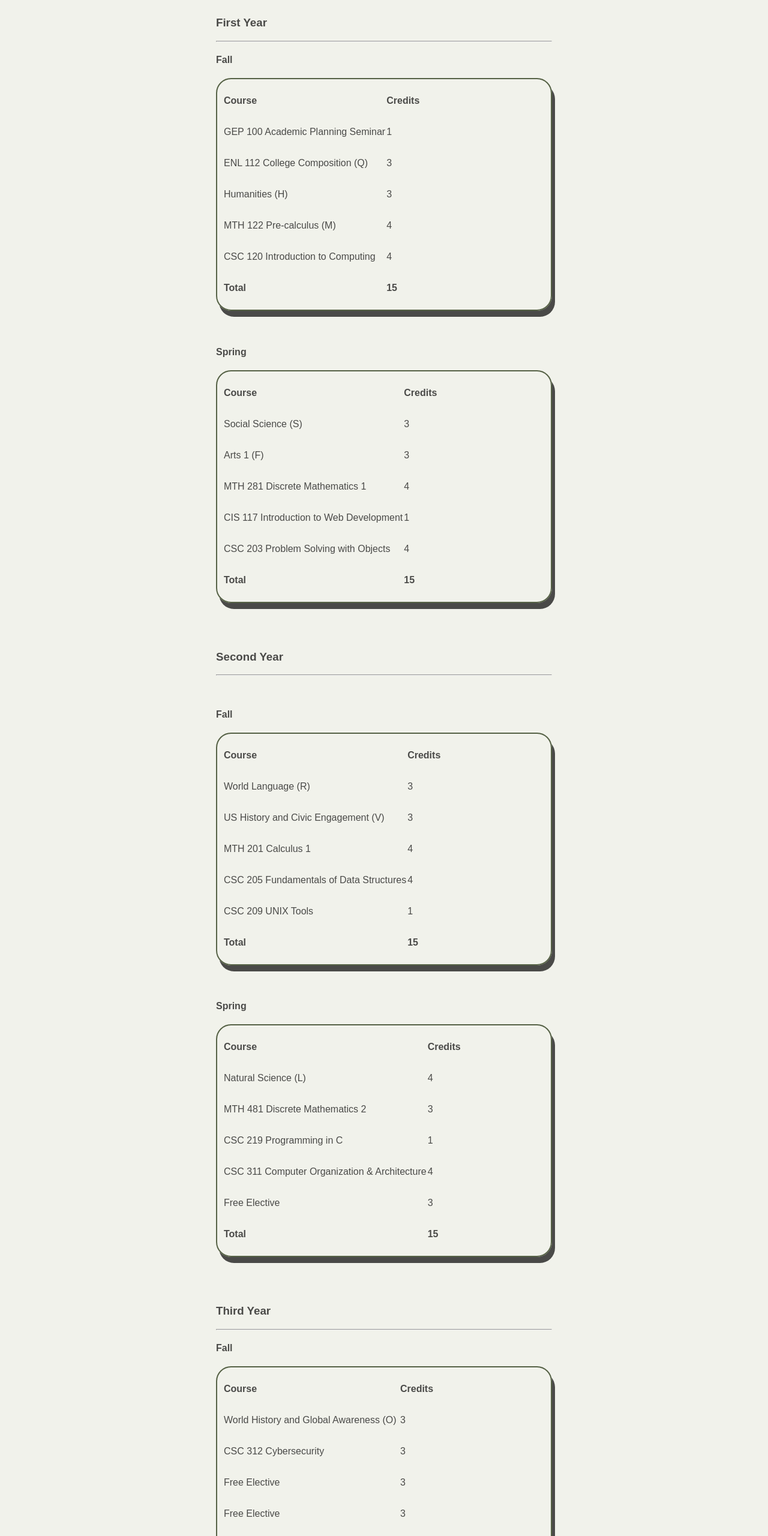
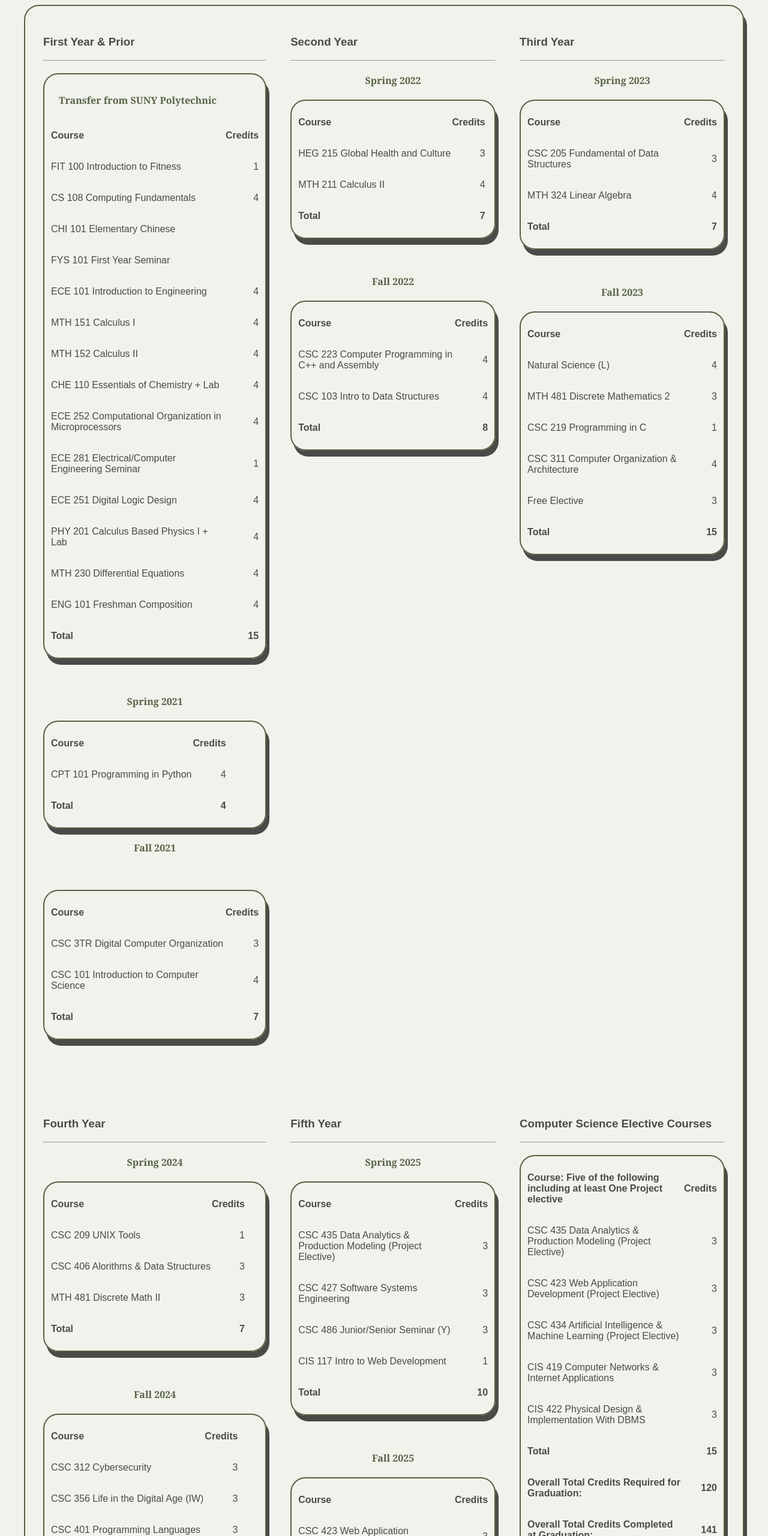
Before and after one commit to James-Homan/MyWebsite, a plain HTML site: page coursePath.html in a window 1280 px wide. Shown: the part 240-2800 px from the top of the page at 60% size. Drawn offline with Linux system fonts and the light colour scheme.

Commit message:
Update coursePath, index, and resume HTML files; enhance technical strengths section and adjust course listings. Modify CSS for improved table alignment and heading styles.

```diff
--- a/coursePath.html
+++ b/coursePath.html
@@ -29,35 +29,73 @@
 				<a href="https://www.linkedin.com/in/james-homan-22122a226/">LinkedIn</a>
 			</nav>
 		</div>
-		<div style="width:600px ; margin-left: auto; margin-right: auto;">
-			<h3 style="text-align: center;">Concentration: Software Development</h3>
+		<h3 style="text-align: center;">Concentration: Software Development</h3>
+		<div class="gridContainer">
 			<section>
-				<h3>First Year</h3><hr>
+				<h3>First Year &amp; Prior</h3><hr>
 				<div>
-					<h4><strong>Fall</strong></h4>
 					<table><tbody>
+							<tr>
+								<td><h4><strong>Transfer from SUNY Polytechnic</strong></h4></td>
+							</tr>
 							<tr>
 								<td><p><strong>Course</strong></p></td>
 								<td><p><strong>Credits</strong></p></td>
 							</tr>
 							<tr>
-								<td><p>GEP 100 Academic Planning Seminar</p></td>
+								<td><p>FIT 100 Introduction to Fitness</p></td>
 								<td><p>1</p></td>
 							</tr>
 							<tr>
-								<td><p>ENL 112 College Composition (Q)</p></td>
-								<td><p>3</p></td>
-							</tr>
-							<tr>
-								<td><p>Humanities (H)</p></td>
-								<td><p>3</p></td>
-							</tr>
-							<tr>
-								<td><p>MTH 122 Pre-calculus (M)</p></td>
+								<td><p>CS 108 Computing Fundamentals</p></td>
 								<td><p>4</p></td>
 							</tr>
 							<tr>
-								<td><p>CSC 120 Introduction to Computing</p></td>
+								<td><p>CHI 101 Elementary Chinese</p></td>
+								<td><p></p></td>
+							</tr>
+							<tr>
+								<td><p>FYS 101 First Year Seminar</p></td>
+								<td><p></p></td>
+							</tr>
+							<tr>
+								<td><p>ECE 101 Introduction to Engineering</p></td>
+								<td><p>4</p></td>
+							</tr>
+							<tr>
+								<td><p>MTH 151 Calculus I</p></td>
+								<td><p>4</p></td>
+							</tr>
+							<tr>
+								<td><p>MTH 152 Calculus II</p></td>
+								<td><p>4</p></td>
+							</tr>
+							<tr>
+								<td><p>CHE 110 Essentials of Chemistry + Lab</p></td>
+								<td><p>4</p></td>
+							</tr>
+							<tr>
+								<td><p>ECE 252 Computational Organization in Microprocessors</p></td>
+								<td><p>4</p></td>
+							</tr>
+							<tr>
+								<td><p>ECE 281 Electrical/Computer Engineering Seminar</p></td>
+								<td><p>1</p></td>
+							</tr>
+							<tr>
+								<td><p>ECE 251 Digital Logic Design</p></td>
+								<td><p>4</p></td>
+							</tr>
+							<tr>
+								<td><p>PHY 201 Calculus Based Physics I + Lab</p></td>
+								<td><p>4</p></td>
+							</tr>
+							<tr>
+								<td><p>MTH 230 Differential Equations</p></td>
+								<td><p>4</p></td>
+							</tr>
+							<tr>
+								<td><p>ENG 101 Freshman Composition</p></td>
 								<td><p>4</p></td>
 							</tr>
 							<tr>
@@ -65,74 +103,106 @@
 								<td><p><strong>15</strong></p></td>
 							</tr></tbody></table>
 					<p>&#160;</p>
-					<h4><strong>Spring</strong></h4>
+					<h4><strong>Spring 2021</strong></h4>
 					<table><tbody>
 							<tr>
 								<td><p><strong>Course</strong></p></td>
 								<td><p><strong>Credits</strong></p></td>
 							</tr>
 							<tr>
-								<td><p>Social Science (S)</p></td>
-								<td><p>3</p></td>
-							</tr>
-							<tr>
-								<td><p>Arts 1 (F)</p></td>
-								<td><p>3</p></td>
-							</tr>
-							<tr>
-								<td><p>MTH 281 Discrete Mathematics 1</p></td>
-								<td><p>4</p></td>
-							</tr>
-							<tr>
-								<td><p>CIS 117 Introduction to Web Development</p></td>
-								<td><p>1</p></td>
-							</tr>
-							<tr>
-								<td><p>CSC 203 Problem Solving with Objects</p></td>
+								<td><p>CPT 101 Programming in Python</p></td>
 								<td><p>4</p></td>
 							</tr>
 							<tr>
 								<td><p><strong>Total</strong></p></td>
-								<td><p><strong>15</strong></p></td>
+								<td><p><strong>4</strong></p></td>
+							</tr></tbody></table>
+					<h4><strong>Fall 2021</strong></h4>
+					<p>&#160;</p>
+					<table><tbody>
+							<tr>
+								<td><p><strong>Course</strong></p></td>
+								<td><p><strong>Credits</strong></p></td>
+							</tr>
+							<tr>
+								<td><p>CSC 3TR Digital Computer Organization</p></td>
+								<td><p>3</p></td>
+							</tr>
+							<tr>
+								<td><p>CSC 101 Introduction to Computer Science</p></td>
+								<td><p>4</p></td>
+							</tr>
+							<tr>
+								<td><p><strong>Total</strong></p></td>
+								<td><p><strong>7</strong></p></td>
 							</tr></tbody></table>
 				</div>
 			</section>
 			<section>
 				<h3>Second Year</h3><hr>
 				<div>
-					<p><strong>&#160; &#160;</strong></p>
-					<h4><strong>Fall</strong></h4>
+					<h4><strong>Spring 2022</strong></h4>
 					<table><tbody>
 							<tr>
 								<td><p><strong>Course</strong></p></td>
 								<td><p><strong>Credits</strong></p></td>
 							</tr>
 							<tr>
-								<td><p>World Language (R)</p></td>
+								<td><p>HEG 215 Global Health and Culture</p></td>
 								<td><p>3</p></td>
 							</tr>
 							<tr>
-								<td><p>US History and Civic Engagement (V)&#160;</p></td>
+								<td><p>MTH 211 Calculus II</p></td>
+								<td><p>4</p></td>
+							</tr>
+							<tr>
+								<td><p><strong>Total</strong></p></td>
+								<td><p><strong>7</strong></p></td>
+							</tr></tbody></table>
+					<p>&#160;</p>
+					<h4><strong>Fall 2022</strong></h4>
+					<table><tbody>
+							<tr>
+								<td><p><strong>Course</strong></p></td>
+								<td><p><strong>Credits</strong></p></td>
+							</tr>
+							<tr>
+								<td><p>CSC 223 Computer Programming in C++ and Assembly</p></td>
+								<td><p>4</p></td>
+							</tr>
+							<tr>
+								<td><p>CSC 103 Intro to Data Structures</p></td>
+								<td><p>4</p></td>
+							</tr>
+							<tr>
+								<td><p><strong>Total</strong></p></td>
+								<td><p><strong>8</strong></p></td>
+							</tr></tbody></table>
+				</div>
+			</section>
+			<section>
+				<h3>Third Year</h3><hr>
+				<div>
+					<h4><strong>Spring 2023</strong></h4>
+					<table><tbody>
+							<tr>
+								<td><p><strong>Course</strong></p></td>
+								<td><p><strong>Credits</strong></p></td>
+							</tr>
+							<tr>
+								<td><p>CSC 205 Fundamental of Data Structures</p></td>
 								<td><p>3</p></td>
 							</tr>
 							<tr>
-								<td><p>MTH 201 Calculus 1</p></td>
+								<td><p>MTH 324 Linear Algebra</p></td>
 								<td><p>4</p></td>
 							</tr>
 							<tr>
-								<td><p>CSC 205 Fundamentals of Data Structures</p></td>
-								<td><p>4</p></td>
-							</tr>
-							<tr>
-								<td><p>CSC 209 UNIX Tools</p></td>
-								<td><p>1</p></td>
-							</tr>
-							<tr>
 								<td><p><strong>Total</strong></p></td>
-								<td><p><strong>15</strong></p></td>
+								<td><p><strong>7</strong></p></td>
 							</tr></tbody></table>
 					<p>&#160;</p>
-					<h4><strong>Spring</strong></h4>
+					<h4><strong>Fall 2023</strong></h4>
 					<table><tbody>
 							<tr>
 								<td><p><strong>Course</strong></p></td>
@@ -165,28 +235,43 @@
 				</div>
 			</section>
 			<section>
-				<h3>Third Year</h3><hr>
+				<h3>Fourth Year</h3><hr>
 				<div>
-					<h4><strong>Fall</strong></h4>
+					<h4><strong>Spring 2024</strong></h4>
 					<table><tbody>
 							<tr>
 								<td><p><strong>Course</strong></p></td>
 								<td><p><strong>Credits</strong></p></td>
 							</tr>
 							<tr>
-								<td><p>World History and Global Awareness (O)&#160;</p></td>
+								<td><p>CSC 209 UNIX Tools</p></td>
+								<td><p>1</p></td>
+							</tr>
+							<tr>
+								<td><p>CSC 406 Alorithms &amp; Data Structures</p></td>
 								<td><p>3</p></td>
+							</tr>
+							<tr>
+								<td><p>MTH 481 Discrete Math II</p></td>
+								<td><p>3</p></td>
+							</tr>
+							<tr>
+								<td><p><strong>Total</strong></p></td>
+								<td><p><strong>7</strong></p></td>
+							</tr></tbody></table>
+					<p>&#160;</p>
+					<h4><strong>Fall 2024</strong></h4>
+					<table><tbody>
+							<tr>
+								<td><p><strong>Course</strong></p></td>
+								<td><p><strong>Credits</strong></p></td>
 							</tr>
 							<tr>
 								<td><p>CSC 312 Cybersecurity</p></td>
 								<td><p>3</p></td>
 							</tr>
 							<tr>
-								<td><p>Free Elective</p></td>
-								<td><p>3</p></td>
-							</tr>
-							<tr>
-								<td><p>Free Elective</p></td>
+								<td><p>CSC 356 Life in the Digital Age (IW)</p></td>
 								<td><p>3</p></td>
 							</tr>
 							<tr>
@@ -195,56 +280,21 @@
 							</tr>
 							<tr>
 								<td><p><strong>Total</strong></p></td>
-								<td><p><strong>15</strong></p></td>
+								<td><p><strong>9</strong></p></td>
 							</tr></tbody></table>
-					<p>&#160;</p>
-					<h4><strong>Spring</strong></h4>
+				</div>
+			</section>
+			<section>
+				<h3>Fifth Year</h3><hr>
+				<div>
+					<h4><strong>Spring 2025</strong></h4>
 					<table><tbody>
 							<tr>
 								<td><p><strong>Course</strong></p></td>
 								<td><p><strong>Credits</strong></p></td>
 							</tr>
 							<tr>
-								<td><p>Diversity, Equity, Inclusion and Social Justice (D)&#160;</p></td>
-								<td><p>3</p></td>
-							</tr>
-							<tr>
-								<td><p>CSC 356 Life in the Digital Age (IW)</p></td>
-								<td><p>3</p></td>
-							</tr>
-							<tr>
-								<td><p>CSC 406 Algorithms &amp; Data Structures</p></td>
-								<td><p>3</p></td>
-							</tr>
-							<tr>
-								<td><p>Free Elective</p></td>
-								<td><p>3</p></td>
-							</tr>
-							<tr>
-								<td><p>CSC Elective 1</p></td>
-								<td><p>3</p></td>
-							</tr>
-							<tr>
-								<td><p><strong>Total</strong></p></td>
-								<td><p><strong>15</strong></p></td>
-							</tr></tbody></table>
-				</div>
-			</section>
-			<section>
-				<h3>Fourth Year</h3><hr>
-				<div>
-					<h4><strong>Fall</strong></h4>
-					<table><tbody>
-							<tr>
-								<td><p><strong>Course</strong></p></td>
-								<td><p><strong>Credits</strong></p></td>
-							</tr>
-							<tr>
-								<td><p>Free Elective&#160;</p></td>
-								<td><p>3</p></td>
-							</tr>
-							<tr>
-								<td><p>CSC Elective 2</p></td>
+								<td><p>CSC 435 Data Analytics &amp; Production Modeling (Project Elective)</p></td>
 								<td><p>3</p></td>
 							</tr>
 							<tr>
@@ -256,43 +306,39 @@
 								<td><p>3</p></td>
 							</tr>
 							<tr>
-								<td><p>CSC Elective 3</p></td>
-								<td><p>3</p></td>
+								<td><p>CIS 117 Intro to Web Development</p></td>
+								<td><p>1</p></td>
 							</tr>
 							<tr>
 								<td><p><strong>Total</strong></p></td>
-								<td><p><strong>15</strong></p></td>
+								<td><p><strong>10</strong></p></td>
 							</tr></tbody></table>
 					<p>&#160;</p>
-					<h4><strong>Spring</strong></h4>
+					<h4><strong>Fall 2025</strong></h4>
 					<table><tbody>
 							<tr>
 								<td><p><strong>Course</strong></p></td>
 								<td><p><strong>Credits</strong></p></td>
 							</tr>
 							<tr>
-								<td><p>Free Elective</p></td>
+								<td><p>CSC 423 Web Application Development (Project Elective)</p></td>
 								<td><p>3</p></td>
 							</tr>
 							<tr>
-								<td><p>CSC Elective 4</p></td>
+								<td><p>CSC 434 Artificial Intelligence &amp; Machine Learning (Project Elective)</p></td>
 								<td><p>3</p></td>
 							</tr>
 							<tr>
-								<td><p>CSC Elective 5 &#x2013; Project Elective</p></td>
+								<td><p>CIS 419 Computer Networks &amp; Internet Applications</p></td>
 								<td><p>3</p></td>
 							</tr>
 							<tr>
-								<td><p>Free Elective</p></td>
-								<td><p>3</p></td>
-							</tr>
-							<tr>
-								<td><p>Free Elective</p></td>
+								<td><p>CIS 422 Physical Design &amp; Implementation With DBMS</p></td>
 								<td><p>3</p></td>
 							</tr>
 							<tr>
 								<td><p><strong>Total</strong></p></td>
-								<td><p><strong>15</strong></p></td>
+								<td><p><strong>12</strong></p></td>
 							</tr></tbody></table>
 				</div>
 			</section>
@@ -305,11 +351,11 @@
 								<td><p><strong>Credits</strong></p></td>
 							</tr>
 							<tr>
-								<td><p>CSC 423 Web Application Development (Project Elective)</p></td>
+								<td><p>CSC 435 Data Analytics &amp; Production Modeling (Project Elective)</p></td>
 								<td><p>3</p></td>
 							</tr>
 							<tr>
-								<td><p>CSC 429 Object-Oriented Software Development (Project Elective)</p></td>
+								<td><p>CSC 423 Web Application Development (Project Elective)</p></td>
 								<td><p>3</p></td>
 							</tr>
 							<tr>
@@ -317,36 +363,28 @@
 								<td><p>3</p></td>
 							</tr>
 							<tr>
-								<td><p>CSC 435 Data Analytics &amp; Predictive Modeling (Project Elective)</p></td>
+								<td><p>CIS 419 Computer Networks &amp; Internet Applications</p></td>
 								<td><p>3</p></td>
 							</tr>
 							<tr>
-								<td><p>CIS 419 Computer Networks and Internet Applications</p></td>
-								<td><p>3</p></td>
-							</tr>
-							<tr>
-								<td><p>CIS 421 Computer and Network Security</p></td>
-								<td><p>3</p></td>
-							</tr>
-							<tr>
-								<td><p>CIS 422 Physical Design and Implementation With DBMS</p></td>
-								<td><p>3</p></td>
-							</tr>
-							<tr>
-								<td><p>CSC 414 Operating Systems and Parallel Computing</p></td>
-								<td><p>3</p></td>
-							</tr>
-							<tr>
-								<td><p>CSC 446 Principles of Cloud Computing</p></td>
-								<td><p>3</p></td>
-							</tr>
-							<tr>
-								<td><p>CSC 483 Theory of Computations</p></td>
+								<td><p>CIS 422 Physical Design &amp; Implementation With DBMS</p></td>
 								<td><p>3</p></td>
 							</tr>
 							<tr>
 								<td><p><strong>Total</strong></p></td>
 								<td><p><strong>15</strong></p></td>
+							</tr>
+							<tr>
+								<td><p><strong>Overall Total Credits Required for Graduation:</strong></p></td>
+								<td><p><strong>120</strong></p></td>
+							</tr>
+							<tr>
+								<td><p><strong>Overall Total Credits Completed at Graduation:</strong></p></td>
+								<td><p><strong>141</strong></p></td>
+							</tr>
+							<tr>
+								<td><p><strong>Overall Graduating GPA</strong></p></td>
+								<td><p><strong>3.5/4.0</strong></p></td>
 							</tr></tbody></table>
 				</div>
 			</section>
--- a/style.css
+++ b/style.css
@@ -34,6 +34,11 @@ h1 {
 h2 {
     font-family: var(--heading-font);
     color: var(--second-accent-color);
+}
+h4 {
+    font-family: var(--heading-font);
+    color: var(--accent-color);
+    text-align: center;
 }
 
 li {
@@ -130,6 +135,12 @@ table {
     margin: 20px auto;
 }
 
+table td:nth-child(2),
+table th:nth-child(2) {
+  text-align: right;
+}
+
+
 /* Button */
 .button {
     background-color: var(--accent-color);
```
Also changed, not shown: index.html (+3 -3 lines), resume.html (+35 -16 lines).
